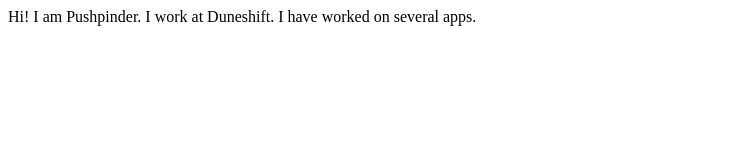
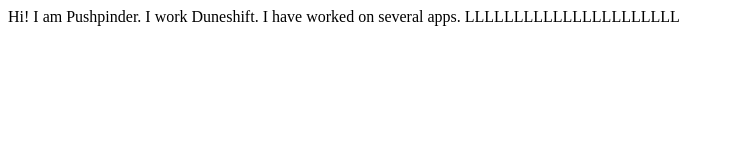
Before and after one commit to pushpinder05/pushpindercheck.com, a plain HTML site: page index.html in a window 1280 px wide. Shown: the whole page, without its empty margins (0-734 px from the left). Drawn offline with Linux system fonts and the light colour scheme.

Commit message:
text: LL

```diff
--- a/index.html
+++ b/index.html
@@ -9,8 +9,10 @@
 <body>
     Hi! I am Pushpinder.
 
-    I work at Duneshift.
+    I work Duneshift.
 
     I have worked on several apps.
+
+    LLLLLLLLLLLLLLLLLLLLLL
 </body>
 </html>
```
